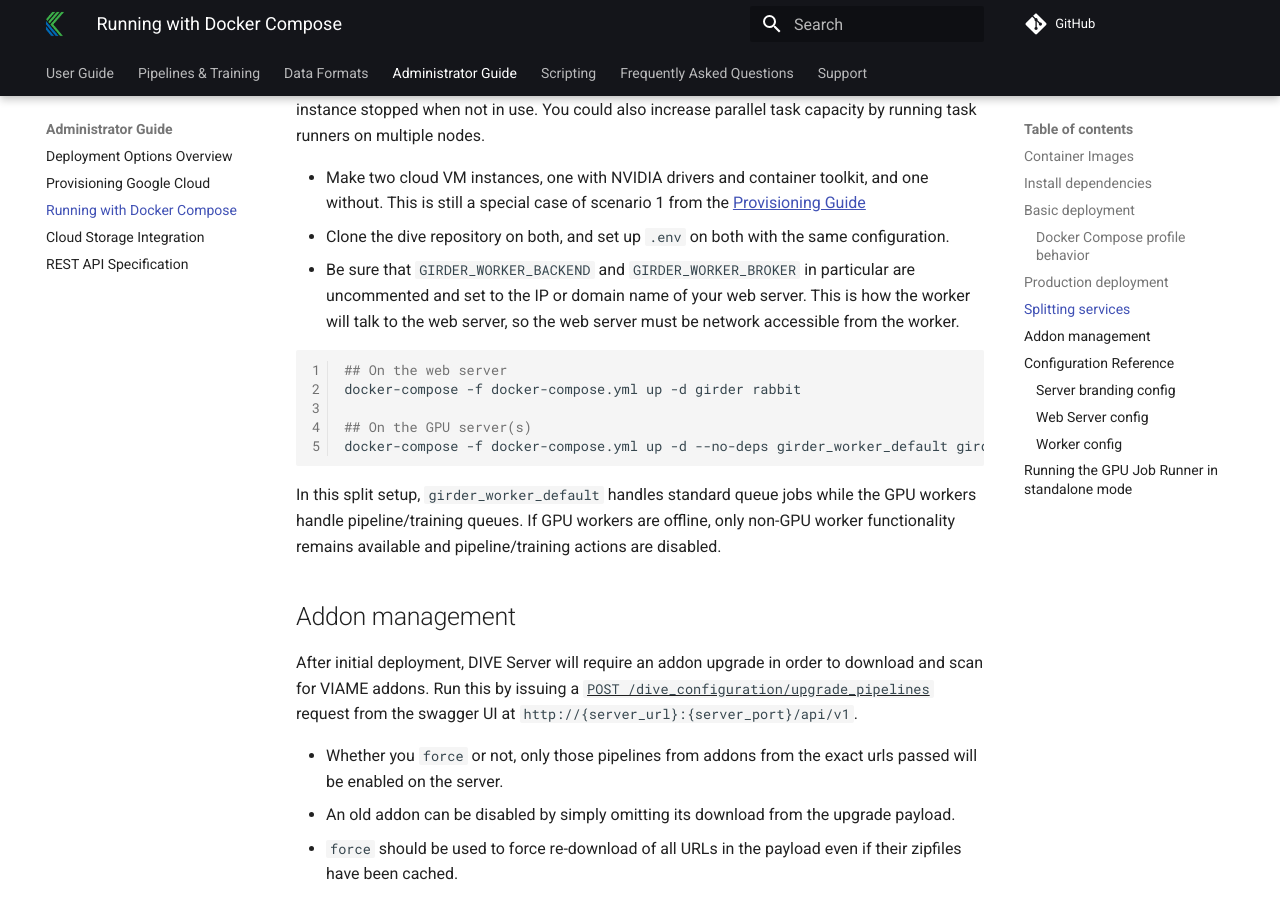
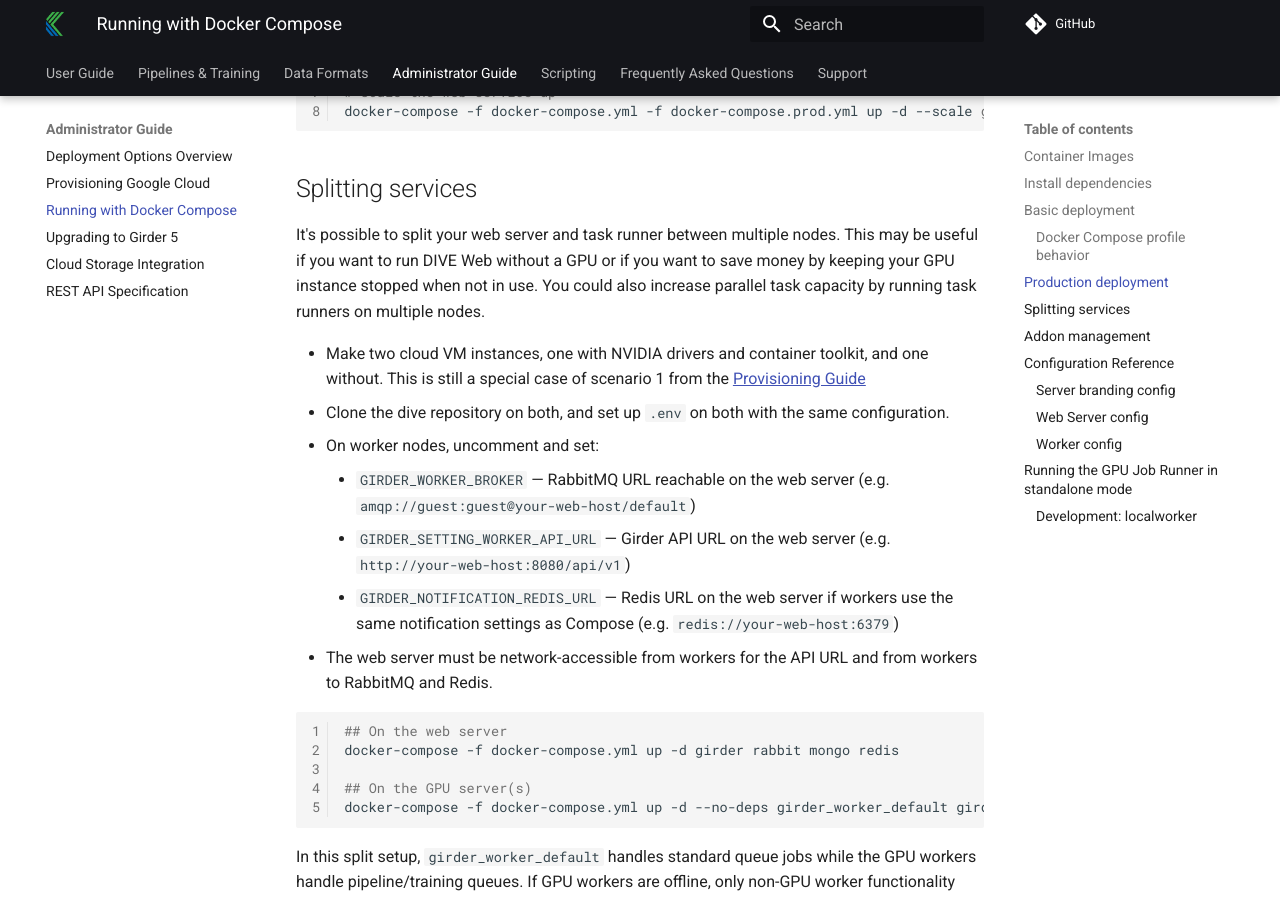
Before and after one commit to Kitware/dive, an MkDocs documentation site: the page built from docs/Deployment-Docker-Compose.md, in a window 1280 px wide and 900 px high, scrolled down 3567 px. Built offline with MkDocs 1.6.1 and Material for MkDocs 9.7.7, drawn with Linux system fonts in a browser that asks for light colours; comment, search, counter and statistics services are not loaded; some of the changed text lies outside the part shown.

Commit message:
documentation updates

````diff
--- a/docker-compose.yml
+++ b/docker-compose.yml
@@ -34,7 +34,7 @@ services:
       - "8010:80"
 
   rabbit:
-    image: rabbitmq:3.8.14-management
+    image: rabbitmq:4.2-management
     ports:
       - "5672:5672"
       - "15672:15672"
--- a/docs/Deployment-Docker-Compose.md
+++ b/docs/Deployment-Docker-Compose.md
@@ -8,12 +8,18 @@ Start here once you have SSH access and `sudo` privileges for a server or VM.
 
 ## Container Images
 
-A DIVE Web deployment consists of 2 main services.
+A DIVE Web deployment consists of 2 main application images (Girder 5 builds use the `girder-5` tag unless overridden with `TAG` in `.env`):
 
-* [kitware/viame-web](https://hub.docker.com/r/kitware/viame-web) - the web server
-* [kitware/viame-worker](https://hub.docker.com/r/kitware/viame-worker) - the queue worker
+* [kitware/viame-web](https://hub.docker.com/r/kitware/viame-web) — Girder web server and bundled Vue client
+* [kitware/viame-worker](https://hub.docker.com/r/kitware/viame-worker) — Celery workers for transcoding, pipelines, and training
 
-In addition, a database (MongoDB) and a queue service (RabbitMQ) are required.
+Infrastructure services required by the stack:
+
+* **MongoDB** — Girder database
+* **RabbitMQ** — Celery message broker
+* **Redis** — Girder notification fan-out (job status and UI updates over WebSockets)
+
+Upgrading from Girder 3? See [Upgrading to Girder 5](Deployment-Girder-5-Upgrade.md).
 
 ![DIVE-Web-Architecture-Diagram.svg](images/Diagrams/DIVE-Web-Architecture-Diagram.svg)
 
@@ -106,11 +112,15 @@ It's possible to split your web server and task runner between multiple nodes.
 
 * Make two cloud VM instances, one with NVIDIA drivers and container toolkit, and one without.  This is still a special case of scenario 1 from the [Provisioning Guide](Deployment-Provision.md)
 * Clone the dive repository on both, and set up `.env` on both with the same configuration.
-* Be sure that `GIRDER_WORKER_BACKEND` and `GIRDER_WORKER_BROKER` in particular are uncommented and set to the IP or domain name of your web server.  This is how the worker will talk to the web server, so the web server must be network accessible from the worker.
+* On worker nodes, uncomment and set:
+    * `GIRDER_WORKER_BROKER` — RabbitMQ URL reachable on the web server (e.g. `amqp://guest:guest@your-web-host/default`)
+    * `GIRDER_SETTING_WORKER_API_URL` — Girder API URL on the web server (e.g. `http://your-web-host:8080/api/v1`)
+    * `GIRDER_NOTIFICATION_REDIS_URL` — Redis URL on the web server if workers use the same notification settings as Compose (e.g. `redis://your-web-host:6379`)
+* The web server must be network-accessible from workers for the API URL and from workers to RabbitMQ and Redis.
 
 ``` bash
 ## On the web server
-docker-compose -f docker-compose.yml up -d girder rabbit
+docker-compose -f docker-compose.yml up -d girder rabbit mongo redis
 
 ## On the GPU server(s)
 docker-compose -f docker-compose.yml up -d --no-deps girder_worker_default girder_worker_pipelines girder_worker_training
@@ -172,8 +182,11 @@ This image contains both the backend and client.
 | GIRDER_MONGO_URI | `mongodb://mongo:27017/girder` | a mongodb connection string |
 | GIRDER_ADMIN_USER | `admin` | admin username |
 | GIRDER_ADMIN_PASS | `letmein` | admin password |
-| GIRDER_WORKER_BROKER | `amqp://guest:guest@default/` | rabbitmq connection string |
-| GIRDER_WORKER_BACKEND | `http://girder:8080/api/v1` | Address for workers to reach web server |
+| GIRDER_WORKER_BROKER | `amqp://guest:guest@rabbit/default` | RabbitMQ connection string (Celery broker) |
+| GIRDER_WORKER_BACKEND | `rpc://guest:guest@localhost/` | Celery result backend (RPC) |
+| GIRDER_SETTING_WORKER_API_URL | `http://girder:8080/api/v1` | Girder REST API URL used by workers |
+| GIRDER_NOTIFICATION_REDIS_URL | `redis://redis:6379` | Redis URL for notification fan-out |
+| GIRDER_STATIC_ROOT_DIR | `/opt/dive/clients/girder` | Built web client static files (set in image/Compose) |
 
 There is additional configuration for the RabbitMQ Management plugin. It only matters if you intend to allow individual users to configure private job runners in standalone mode, and can otherwise be ignored.
 
@@ -197,7 +210,9 @@ This image contains a celery worker to run VIAME pipelines and transcoding jobs.
 | WORKER_WATCHING_QUEUES | null | one of `celery`, `pipelines`, `training`.  Ignored in standalone mode. |
 | WORKER_CONCURRENCY | `# of CPU cores` | max concurrnet jobs. **Lower this if you run training** |
 | WORKER_GPU_UUID | null | leave empty to use all GPUs.  Specify UUID to use specific device |
-| CELERY_BROKER_URL | `amqp://guest:guest@default/` | rabbitmq connection string. Ignored in standalone mode. |
+| GIRDER_WORKER_BROKER | `amqp://guest:guest@rabbit/default` | RabbitMQ connection string. Ignored in standalone mode. |
+| GIRDER_SETTING_WORKER_API_URL | `http://girder:8080/api/v1` | Girder API URL (split/multi-node deployments). Ignored in standalone mode when using `DIVE_API_URL`. |
+| GIRDER_NOTIFICATION_REDIS_URL | `redis://redis:6379` | Redis for notifications when running workers in Compose |
 | KWIVER_DEFAULT_LOG_LEVEL | `warn` | Log level for VIAME pipeline jobs (env name unchanged; used by the Kwiver logging stack) |
 | DIVE_USERNAME | null | Username to start private queue processor. Providing this enables standalone mode. |
 | DIVE_PASSWORD | null | Password for private queue processor. Providing this enables standalone mode. |
@@ -228,5 +243,9 @@ docker run --rm --name dive_worker \
   -e "DIVE_USERNAME=CHANGEME" \
   -e "DIVE_PASSWORD=CHANGEME" \
   -e "DIVE_API_URL=https://viame.kitware.com/api/v1" \
-  kitware/viame-worker:latest
+  kitware/viame-worker:girder-5
 ```
+
+### Development: `localworker`
+
+With `docker-compose.override.yml`, Compose also starts a **`localworker`** service that runs `celery -A girder_worker.app worker -Q local` for development tasks. It is not required for production; see [Upgrading to Girder 5](Deployment-Girder-5-Upgrade.md).
--- a/mkdocs.yml
+++ b/mkdocs.yml
@@ -77,6 +77,7 @@ nav:
     - Deployment Options Overview: Deployment-Overview.md
     - Provisioning Google Cloud: Deployment-Provision.md
     - Running with Docker Compose: Deployment-Docker-Compose.md
+    - Upgrading to Girder 5: Deployment-Girder-5-Upgrade.md
     - Cloud Storage Integration: Deployment-Storage.md
     - REST API Specification: https://viame.kitware.com/api/v1
   - Scripting:
````
Also changed, not shown: README.md (+2 -1 lines), docs/Deployment-Girder-5-Upgrade.md (added, +58 -0 lines), docs/Deployment-Overview.md (+1 -1 lines), server/README.md (+8 -0 lines), 2 other files.
